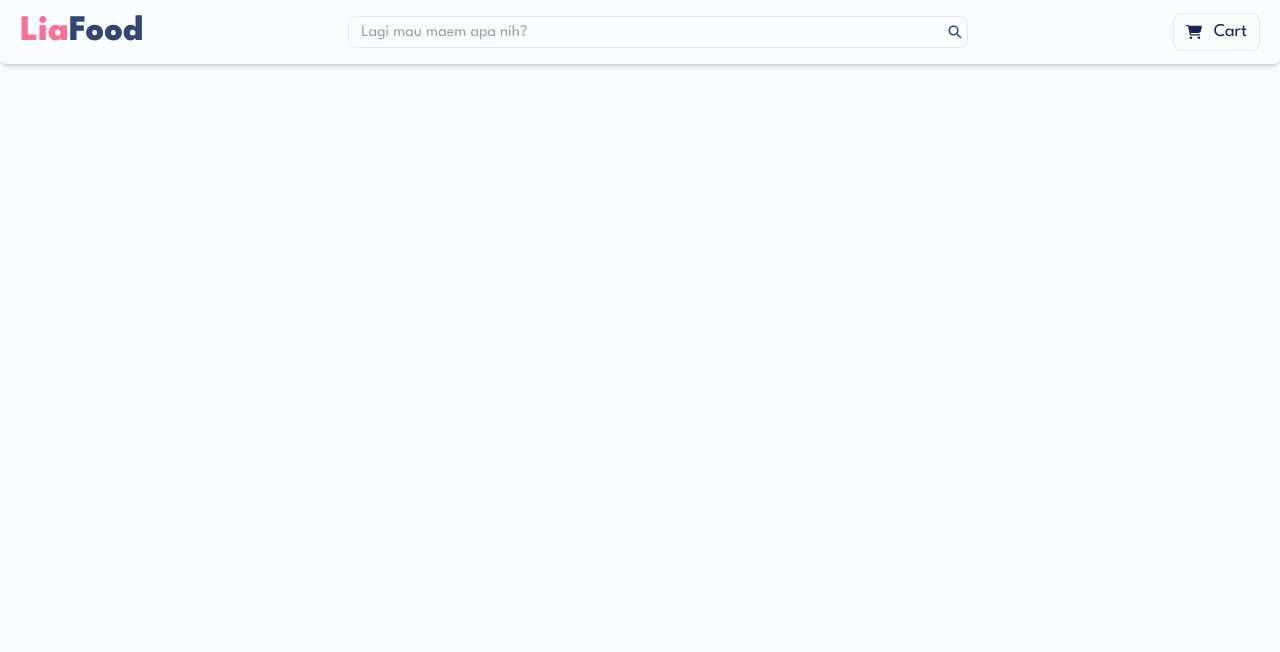
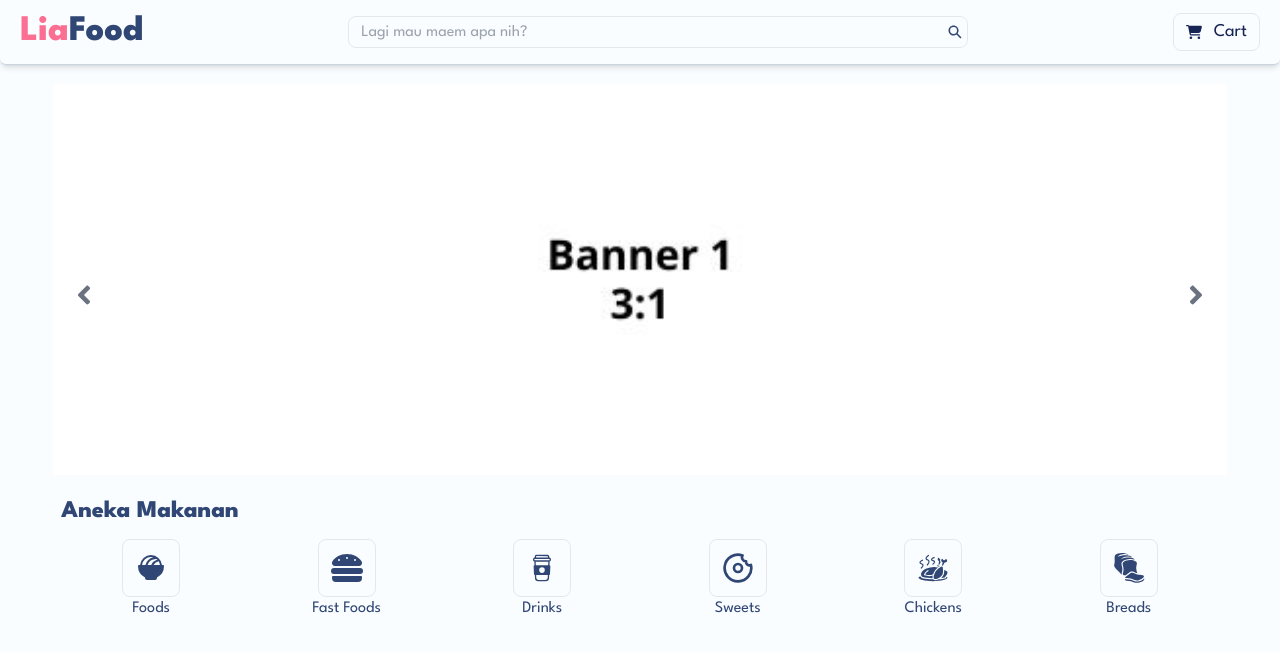
Before and after one commit to zackdesu/liafood, a React (Vite) app in the folder client/: page / in a window 1280 px wide. Shown: the top 652 px of the page. Built offline with nearby package versions, Linux system fonts and the light colour scheme.

Commit message:
up: adding homepage

```diff
--- a/client/src/App.tsx
+++ b/client/src/App.tsx
@@ -1,9 +1,11 @@
+import Home from "./Pages/Home";
 import Navbar from "./Components/Navbar";
 
 const App = () => {
   return (
     <>
       <Navbar />
+      <Home />
     </>
   );
 };
```
